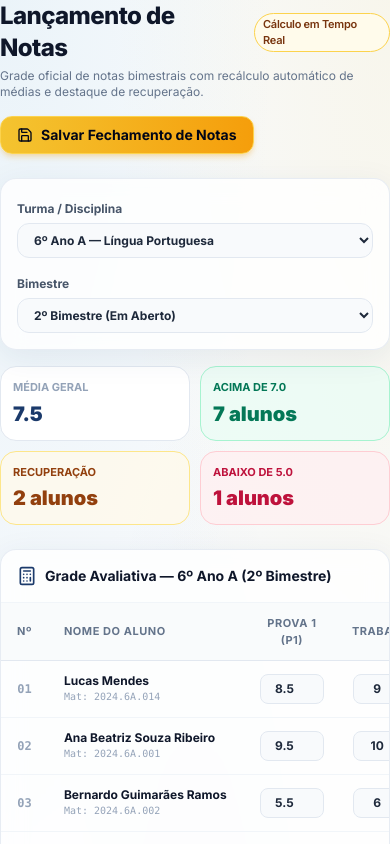
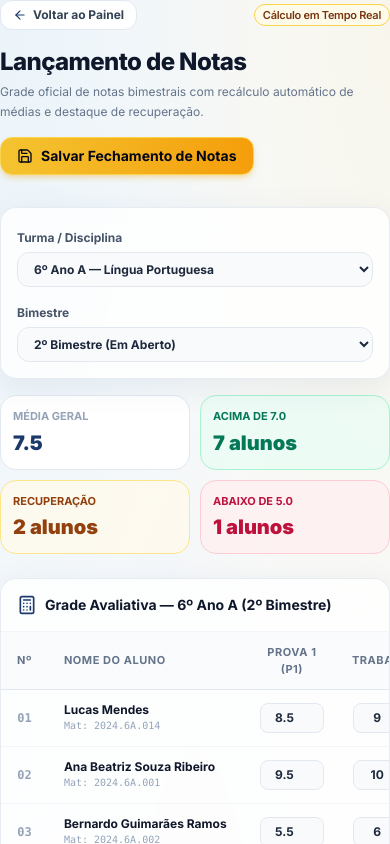
Before and after one commit to pietronogueira08/CE-Pequena-Isa, a Next.js app: page /dashboard/professor/notas in a window 390 px wide. Shown: the top 844 px of the page. Built offline with nearby package versions, Linux system fonts and the light colour scheme.

Commit message:
feat: add hybrid navigation with mobile drawer, hamburger menu and contextual breadcrumb back buttons

```diff
--- a/app/dashboard/[perfil]/layout.tsx
+++ b/app/dashboard/[perfil]/layout.tsx
@@ -17,6 +17,7 @@ export default function DashboardLayout({
   const params = useParams();
   const router = useRouter();
   const [isRoleSwitcherOpen, setIsRoleSwitcherOpen] = useState(false);
+  const [isMobileMenuOpen, setIsMobileMenuOpen] = useState(false);
 
   const rawRole = (params?.perfil as string) || 'professor';
   const role: UserRole = ['professor', 'diretor', 'secretaria', 'responsavel', 'aluno'].includes(rawRole)
@@ -27,9 +28,11 @@ export default function DashboardLayout({
 
   return (
     <div className="min-h-screen flex bg-slate-50 text-slate-900">
-      {/* Sidebar Navigation */}
+      {/* Sidebar Navigation (Desktop Persistent + Mobile Drawer) */}
       <DashboardSidebar
         role={role}
+        isMobileOpen={isMobileMenuOpen}
+        onCloseMobile={() => setIsMobileMenuOpen(false)}
         onOpenRoleSwitcher={() => setIsRoleSwitcherOpen(true)}
       />
 
@@ -39,6 +42,7 @@ export default function DashboardLayout({
         <DashboardHeader
           user={currentUser}
           role={role}
+          onToggleMobileMenu={() => setIsMobileMenuOpen(!isMobileMenuOpen)}
           onOpenRoleSwitcher={() => setIsRoleSwitcherOpen(true)}
         />
 
--- a/app/dashboard/professor/chamada/page.tsx
+++ b/app/dashboard/professor/chamada/page.tsx
@@ -7,6 +7,7 @@ import { Button } from '@/components/ui/Button';
 import { Badge } from '@/components/ui/Badge';
 import { Avatar } from '@/components/ui/Avatar';
 import { useToast } from '@/components/ui/Toast';
+import { PageHeaderNav } from '@/components/ui/PageHeaderNav';
 import { MOCK_STUDENTS_6A, MOCK_CLASSES } from '@/lib/mock-data/school';
 import confetti from 'canvas-confetti';
 import {
@@ -98,22 +99,19 @@ export default function AttendancePage() {
 
   return (
     <div className="space-y-6">
-      {/* Page Title */}
-      <div className="flex flex-col sm:flex-row sm:items-center justify-between gap-4">
-        <div>
-          <div className="flex items-center gap-2">
-            <h1 className="text-2xl sm:text-3xl font-extrabold text-slate-900 tracking-tight">
-              Chamada & Frequência
-            </h1>
-            <Badge variant="green" dot>
-              Tempo Real
-            </Badge>
-          </div>
-          <p className="text-xs sm:text-sm text-slate-500 mt-1">
-            Registro diário de presença com notificação automática aos responsáveis em caso de falta.
-          </p>
-        </div>
-
+      {/* Page Header with Back Button & Breadcrumbs */}
+      <PageHeaderNav
+        title="Chamada & Frequência"
+        subtitle="Registro diário de presença com notificação automática aos responsáveis em caso de falta."
+        backHref="/dashboard/professor"
+        backLabel="Voltar ao Painel"
+        breadcrumbs={[
+          { label: 'Painel do Docente', href: '/dashboard/professor' },
+          { label: 'Fazer Chamada' },
+        ]}
+        badgeText="Tempo Real"
+        badgeVariant="green"
+        rightActions={
           <div className="flex items-center gap-3">
             <Button
               variant="outline"
@@ -134,7 +132,8 @@ export default function AttendancePage() {
               {isSubmitted ? 'Atualizar Chamada' : 'Salvar Chamada'}
             </Button>
           </div>
-      </div>
+        }
+      />
 
       {/* Class & Date Selector + Live Stats Header */}
       <div className="grid grid-cols-1 lg:grid-cols-12 gap-4">
--- a/app/dashboard/professor/diario/page.tsx
+++ b/app/dashboard/professor/diario/page.tsx
@@ -8,6 +8,7 @@ import { Badge } from '@/components/ui/Badge';
 import { Input } from '@/components/ui/Input';
 import { Modal } from '@/components/ui/Modal';
 import { useToast } from '@/components/ui/Toast';
+import { PageHeaderNav } from '@/components/ui/PageHeaderNav';
 import { INITIAL_DIARY_ENTRIES } from '@/lib/mock-data/academic';
 import { MOCK_CLASSES } from '@/lib/mock-data/school';
 import { DiaryEntry } from '@/lib/types';
@@ -93,20 +94,19 @@ export default function ClassDiaryPage() {
 
   return (
     <div className="space-y-6">
-      {/* Header */}
-      <div className="flex flex-col sm:flex-row sm:items-center justify-between gap-4">
-        <div>
-          <div className="flex items-center gap-2">
-            <h1 className="text-2xl sm:text-3xl font-extrabold text-slate-900 tracking-tight">
-              Diário de Classe
-            </h1>
-            <Badge variant="navy">Ano Letivo 2026</Badge>
-          </div>
-          <p className="text-xs sm:text-sm text-slate-500 mt-1">
-            Registro pedagógico oficial de conteúdos lecionados, habilidades BNCC e atividades propostas.
-          </p>
-        </div>
-
+      {/* Page Header with Back Button & Breadcrumbs */}
+      <PageHeaderNav
+        title="Diário de Classe"
+        subtitle="Registro pedagógico oficial de conteúdos lecionados, habilidades BNCC e atividades propostas."
+        backHref="/dashboard/professor"
+        backLabel="Voltar ao Painel"
+        breadcrumbs={[
+          { label: 'Painel do Docente', href: '/dashboard/professor' },
+          { label: 'Diário de Classe' },
+        ]}
+        badgeText="Ano Letivo 2026"
+        badgeVariant="navy"
+        rightActions={
           <Button
             variant="gold"
             size="md"
@@ -115,7 +115,8 @@ export default function ClassDiaryPage() {
           >
             Novo Registro de Aula
           </Button>
-      </div>
+        }
+      />
 
       {/* Class Selector Tabs & Search Filter */}
       <GlassCard className="p-4 flex flex-col md:flex-row items-stretch md:items-center justify-between gap-4">
--- a/app/dashboard/professor/notas/page.tsx
+++ b/app/dashboard/professor/notas/page.tsx
@@ -6,6 +6,7 @@ import { GlassCard } from '@/components/ui/GlassCard';
 import { Button } from '@/components/ui/Button';
 import { Badge } from '@/components/ui/Badge';
 import { useToast } from '@/components/ui/Toast';
+import { PageHeaderNav } from '@/components/ui/PageHeaderNav';
 import { INITIAL_GRADES_6A } from '@/lib/mock-data/academic';
 import { MOCK_CLASSES } from '@/lib/mock-data/school';
 import { GradeItem } from '@/lib/types';
@@ -102,23 +103,19 @@ export default function GradeEntryPage() {
 
   return (
     <div className="space-y-6">
-      {/* Header */}
-      <div className="flex flex-col sm:flex-row sm:items-center justify-between gap-4">
-        <div>
-          <div className="flex items-center gap-2">
-            <h1 className="text-2xl sm:text-3xl font-extrabold text-slate-900 tracking-tight">
-              Lançamento de Notas
-            </h1>
-            <Badge variant="gold">
-              Cálculo em Tempo Real
-            </Badge>
-          </div>
-          <p className="text-xs sm:text-sm text-slate-500 mt-1">
-            Grade oficial de notas bimestrais com recálculo automático de médias e destaque de recuperação.
-          </p>
-        </div>
-
-        <div className="flex items-center gap-3">
+      {/* Page Header with Back Button & Breadcrumbs */}
+      <PageHeaderNav
+        title="Lançamento de Notas"
+        subtitle="Grade oficial de notas bimestrais com recálculo automático de médias e destaque de recuperação."
+        backHref="/dashboard/professor"
+        backLabel="Voltar ao Painel"
+        breadcrumbs={[
+          { label: 'Painel do Docente', href: '/dashboard/professor' },
+          { label: 'Lançamento de Notas' },
+        ]}
+        badgeText="Cálculo em Tempo Real"
+        badgeVariant="gold"
+        rightActions={
           <Button
             variant="gold"
             size="md"
@@ -128,8 +125,8 @@ export default function GradeEntryPage() {
           >
             Salvar Fechamento de Notas
           </Button>
-        </div>
-      </div>
+        }
+      />
 
       {/* Class Selector & Controls */}
       <div className="grid grid-cols-1 lg:grid-cols-12 gap-4">
--- a/app/dashboard/professor/ocorrencias/page.tsx
+++ b/app/dashboard/professor/ocorrencias/page.tsx
@@ -8,6 +8,7 @@ import { Badge } from '@/components/ui/Badge';
 import { Input, Select } from '@/components/ui/Input';
 import { Modal } from '@/components/ui/Modal';
 import { useToast } from '@/components/ui/Toast';
+import { PageHeaderNav } from '@/components/ui/PageHeaderNav';
 import { INITIAL_INCIDENTS } from '@/lib/mock-data/academic';
 import { MOCK_STUDENTS_6A, MOCK_CLASSES } from '@/lib/mock-data/school';
 import { IncidentRecord } from '@/lib/types';
@@ -115,20 +116,19 @@ export default function IncidentsPage() {
 
   return (
     <div className="space-y-6">
-      {/* Header */}
-      <div className="flex flex-col sm:flex-row sm:items-center justify-between gap-4">
-        <div>
-          <div className="flex items-center gap-2">
-            <h1 className="text-2xl sm:text-3xl font-extrabold text-slate-900 tracking-tight">
-              Ocorrências & Elogios Pedagógicos
-            </h1>
-            <Badge variant="navy">Acompanhamento Integral</Badge>
-          </div>
-          <p className="text-xs sm:text-sm text-slate-500 mt-1">
-            Canal transparente de comunicação disciplinar, elogios e observações de convivência escolar.
-          </p>
-        </div>
-
+      {/* Page Header with Back Button & Breadcrumbs */}
+      <PageHeaderNav
+        title="Ocorrências & Elogios Pedagógicos"
+        subtitle="Canal transparente de comunicação disciplinar, elogios e observações de convivência escolar."
+        backHref="/dashboard/professor"
+        backLabel="Voltar ao Painel"
+        breadcrumbs={[
+          { label: 'Painel do Docente', href: '/dashboard/professor' },
+          { label: 'Ocorrências' },
+        ]}
+        badgeText="Acompanhamento Integral"
+        badgeVariant="navy"
+        rightActions={
           <Button
             variant="gold"
             size="md"
@@ -137,7 +137,8 @@ export default function IncidentsPage() {
           >
             Registrar Nova Ocorrência
           </Button>
-      </div>
+        }
+      />
 
       {/* Filter and Search Bar */}
       <GlassCard className="p-4 flex flex-col sm:flex-row items-center justify-between gap-3">
--- /dev/null
+++ b/components/ui/PageHeaderNav.tsx
@@ -0,0 +1,121 @@
+'use client';
+
+import React from 'react';
+import Link from 'next/link';
+import { useRouter } from 'next/navigation';
+import { ArrowLeft, ChevronRight, Home } from 'lucide-react';
+import { Badge } from './Badge';
+import { cn } from '@/lib/utils';
+import { motion } from 'framer-motion';
+
+export interface BreadcrumbItem {
+  label: string;
+  href?: string;
+}
+
+interface PageHeaderNavProps {
+  title: string;
+  subtitle?: string;
+  backHref?: string;
+  backLabel?: string;
+  breadcrumbs?: BreadcrumbItem[];
+  badgeText?: string;
+  badgeVariant?: 'navy' | 'gold' | 'sky' | 'green' | 'orange' | 'rose' | 'slate';
+  rightActions?: React.ReactNode;
+  className?: string;
+}
+
+export function PageHeaderNav({
+  title,
+  subtitle,
+  backHref,
+  backLabel = 'Voltar ao Painel',
+  breadcrumbs = [],
+  badgeText,
+  badgeVariant = 'navy',
+  rightActions,
+  className = '',
+}: PageHeaderNavProps) {
+  const router = useRouter();
+
+  const handleBack = () => {
+    if (backHref) {
+      router.push(backHref);
+    } else {
+      router.back();
+    }
+  };
+
+  return (
+    <div className={cn('space-y-3 pb-2', className)}>
+      {/* Top Row: Back Button + Breadcrumbs */}
+      <div className="flex flex-wrap items-center justify-between gap-3 text-xs">
+        <div className="flex items-center gap-3">
+          {/* Back Button */}
+          <motion.button
+            whileHover={{ x: -3 }}
+            whileTap={{ scale: 0.97 }}
+            onClick={handleBack}
+            className="inline-flex items-center gap-1.5 px-3 py-1.5 rounded-xl bg-white border border-slate-200 text-slate-700 hover:text-cepi-navy hover:border-cepi-navy/40 hover:bg-slate-50 font-bold transition-all shadow-2xs cursor-pointer"
+          >
+            <ArrowLeft className="w-3.5 h-3.5 text-cepi-navy shrink-0" />
+            <span>{backLabel}</span>
+          </motion.button>
+
+          {/* Breadcrumbs Trail */}
+          {breadcrumbs.length > 0 && (
+            <nav className="hidden sm:flex items-center gap-1.5 text-slate-400 font-medium">
+              <span className="text-slate-300">/</span>
+              {breadcrumbs.map((crumb, idx) => {
+                const isLast = idx === breadcrumbs.length - 1;
+
+                return (
+                  <React.Fragment key={idx}>
+                    {idx > 0 && <ChevronRight className="w-3 h-3 text-slate-300" />}
+                    {crumb.href && !isLast ? (
+                      <Link
+                        href={crumb.href}
+                        className="hover:text-cepi-navy hover:underline transition-colors text-slate-500"
+                      >
+                        {crumb.label}
+                      </Link>
+                    ) : (
+                      <span className={cn(isLast ? 'text-slate-800 font-bold' : 'text-slate-500')}>
+                        {crumb.label}
+                      </span>
+                    )}
+                  </React.Fragment>
+                );
+              })}
+            </nav>
+          )}
+        </div>
+
+        {/* Optional Right Action Slot in Top Row */}
+        {badgeText && (
+          <Badge variant={badgeVariant} size="sm">
+            {badgeText}
+          </Badge>
+        )}
+      </div>
+
+      {/* Main Title & Action Row */}
+      <div className="flex flex-col sm:flex-row sm:items-center justify-between gap-4 pt-1">
+        <div className="space-y-1">
+          <div className="flex items-center gap-2.5">
+            <h1 className="text-2xl sm:text-3xl font-extrabold text-slate-900 tracking-tight">
+              {title}
+            </h1>
+          </div>
+          {subtitle && (
+            <p className="text-xs sm:text-sm text-slate-500 max-w-3xl leading-relaxed">
+              {subtitle}
+            </p>
+          )}
+        </div>
+
+        {rightActions && <div className="flex items-center gap-2.5 shrink-0">{rightActions}</div>}
+      </div>
+    </div>
+  );
+}
```
Also changed, not shown: components/layout/DashboardHeader.tsx (+21 -4 lines), components/layout/DashboardSidebar.tsx (+104 -27 lines). Lines whose indentation alone changed are shown as unchanged.
